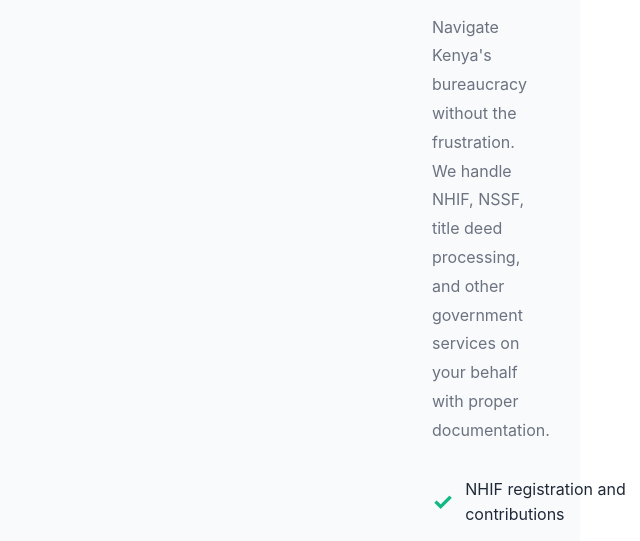
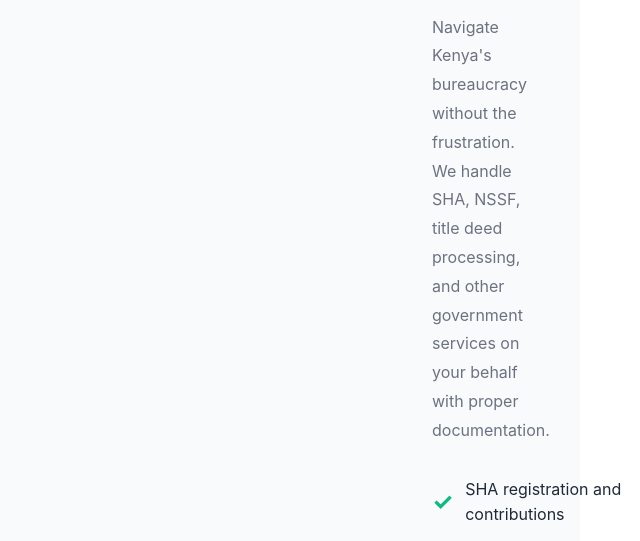
Before and after one commit to ipkipkorir/dctskenya, a plain HTML site: page services.html in a window 1280 px wide. Shown: the part 3059-3600 px from the top of the page, 640-1280 px from the left. Drawn offline with Linux system fonts and the light colour scheme.

Commit message:
Alter content: NHIF to SHA

```diff
--- a/services.html
+++ b/services.html
@@ -86,9 +86,9 @@
                 <div class="service-detail-icon">🏛️</div>
                 <div class="service-detail-content">
                     <h2>Government Services & Document Processing</h2>
-                    <p>Navigate Kenya's bureaucracy without the frustration. We handle NHIF, NSSF, title deed processing, and other government services on your behalf with proper documentation.</p>
+                    <p>Navigate Kenya's bureaucracy without the frustration. We handle SHA, NSSF, title deed processing, and other government services on your behalf with proper documentation.</p>
                     <div class="service-features">
-                        <div class="feature-item"><span class="check-icon">✓</span><span>NHIF registration and contributions</span></div>
+                        <div class="feature-item"><span class="check-icon">✓</span><span>SHA registration and contributions</span></div>
                         <div class="feature-item"><span class="check-icon">✓</span><span>NSSF follow-ups and processing</span></div>
                         <div class="feature-item"><span class="check-icon">✓</span><span>Title deed processing and collection</span></div>
                         <div class="feature-item"><span class="check-icon">✓</span><span>Birth/Death certificate applications</span></div>
```
Also changed, not shown: index.html (+1 -1 lines), pricing.html (+1 -1 lines), 1 other file.
